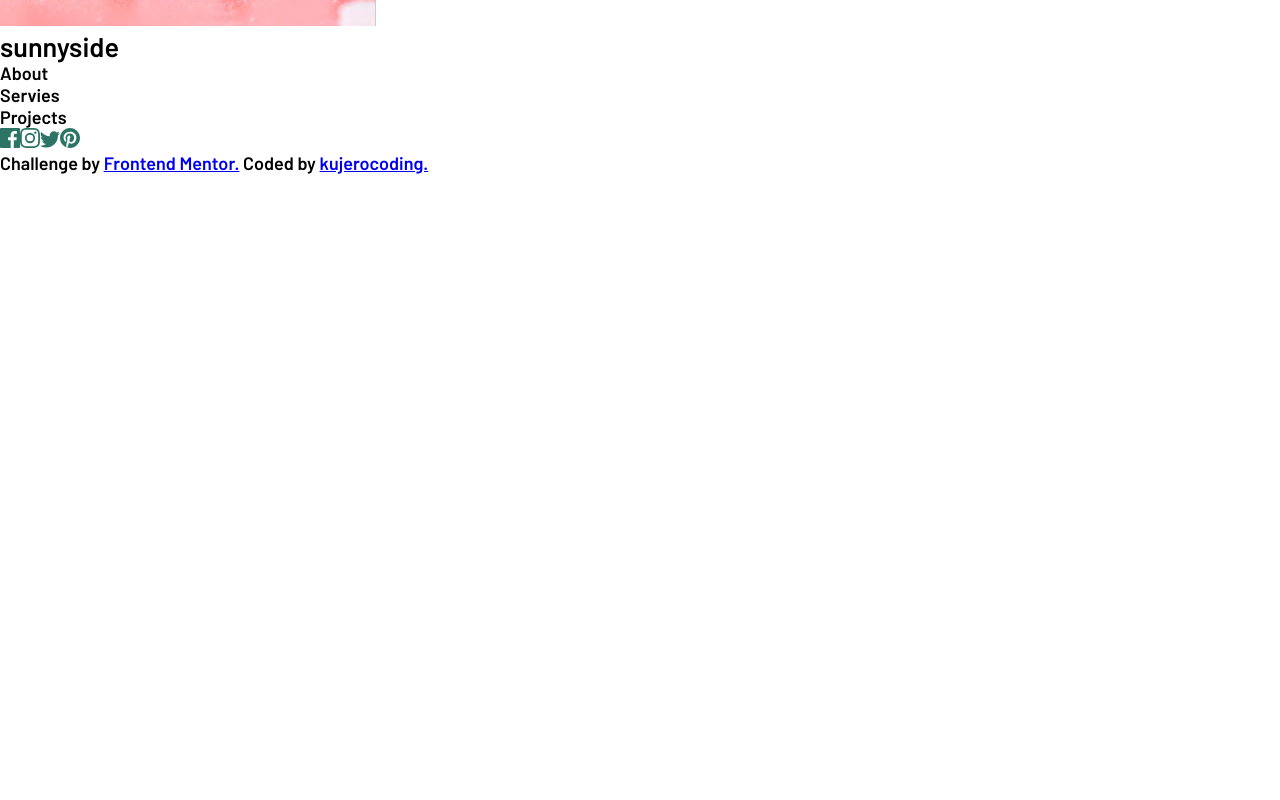
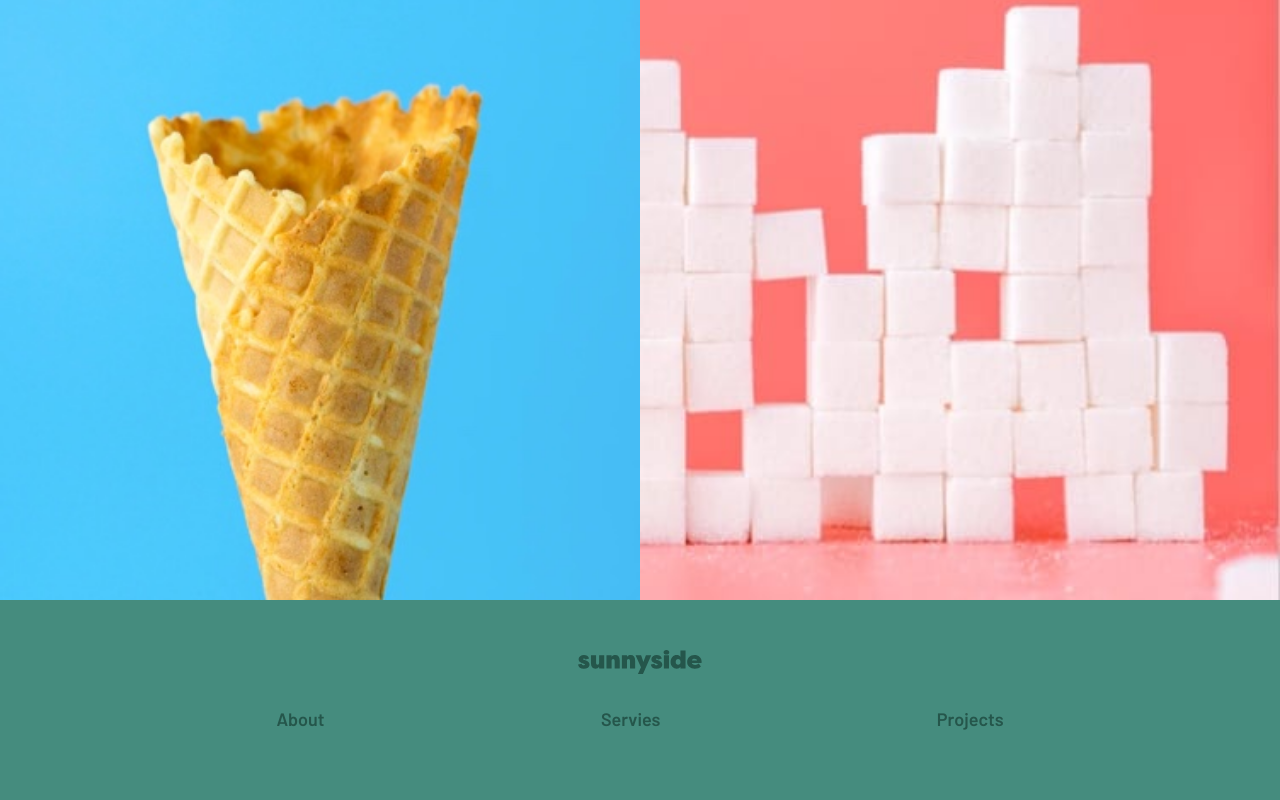
Before and after one commit to kujerocoding/sunnyside-agency-landing-page, a React (Vite) app: page / in a window 1280 px wide. Shown: the part 4520-5320 px from the top of the page. Before the commit the page ends 4694 px from the top, so only its background shows below. Built offline with nearby package versions, Linux system fonts and the light colour scheme.

Commit message:
Add styles to the lower footer elements and attribution

```diff
--- a/src/App.css
+++ b/src/App.css
@@ -7,7 +7,7 @@
     --FS: 18px;
     --SOFTRED: hsl(7, 99%, 70%);
     --YELLOW: hsl(51, 100%, 49%);
-    --DARKCYAN: hsl(167, 40%, 24%);
+    --DARKCYAN: #25564b;
     --DARKBLUE:  hsl(198, 62%, 26%);
     --MODERATECYAN: hsl(168, 34%, 41%);
     --VERYDARKBLUE: hsl(212, 27%, 19%);
@@ -275,3 +275,50 @@ header{
     color: var(--GRAYISHBLUE);
     font-size: .9rem;
 }
+
+
+
+.footer--gallery{
+    margin-top: 50px;
+    min-width: 100%;
+   display: grid;
+   grid-template-columns: 1fr 1fr;
+
+}
+
+.footer--gallery > img {
+    display: block;
+   width: 100%;
+}
+
+.footer--linksAndIcons--container{
+    background-color: var(--MODERATECYAN);
+    text-align: center;
+    padding-block: 50px;
+}
+
+.footer--lists{
+    display: flex;
+    justify-content: space-evenly;
+    list-style: none;
+    color: var(--DARKCYAN);
+    padding-block: 30px;
+}
+
+.footer--icons--container{
+    padding-block: 50px;
+    display: flex;
+    justify-content: center;
+    gap: 20px;
+}
+
+.attribution{
+    text-align: center;
+    font-size: .8rem;
+    margin-block: 50px;
+    color: var(--MODERATECYAN);
+}
+
+.attribution > a{
+    color: var(--DARKCYAN);
+}
--- a/src/components/Footer.jsx
+++ b/src/components/Footer.jsx
@@ -3,23 +3,25 @@ import React from 'react'
 const Footer = () => {
   return (
     <footer>
-      <div>
+      <div className='footer--gallery'>
         <img src="src/assets/images/mobile/image-gallery-milkbottles.jpg" alt="white bottle" />
         <img src="src/assets/images/mobile/image-gallery-orange.jpg" alt="orange" />
         <img src="src/assets/images/mobile/image-gallery-cone.jpg" alt="ice cream cone" />
         <img src="src/assets/images/mobile/image-gallery-sugar-cubes.jpg" alt="sugar cubes" />
       </div>
-      <h2>sunnyside</h2>
-      <ul>
+      <div className='footer--linksAndIcons--container'>
+        <img className='footer--logo' src="./src/assets/images/footer-logo.svg" alt="sunnyside logo" />
+        <ul className='footer--lists'>
           <li>About</li>
           <li>Servies</li>
           <li>Projects</li>
         </ul>
-      <div>
+        <div className='footer--icons--container'>
           <img src="src/assets/images/icon-facebook.svg" alt="facebook" />
           <img src="src/assets/images/icon-instagram.svg" alt="instagram" />
           <img src="src/assets/images/icon-twitter.svg" alt="twitter" />
           <img src="src/assets/images/icon-pinterest.svg" alt="pinterest" />
+        </div>
       </div>
     </footer>
   )
```
Also changed, not shown: src/assets/images/footer-logo.svg (added). Lines whose indentation alone changed are shown as unchanged.
